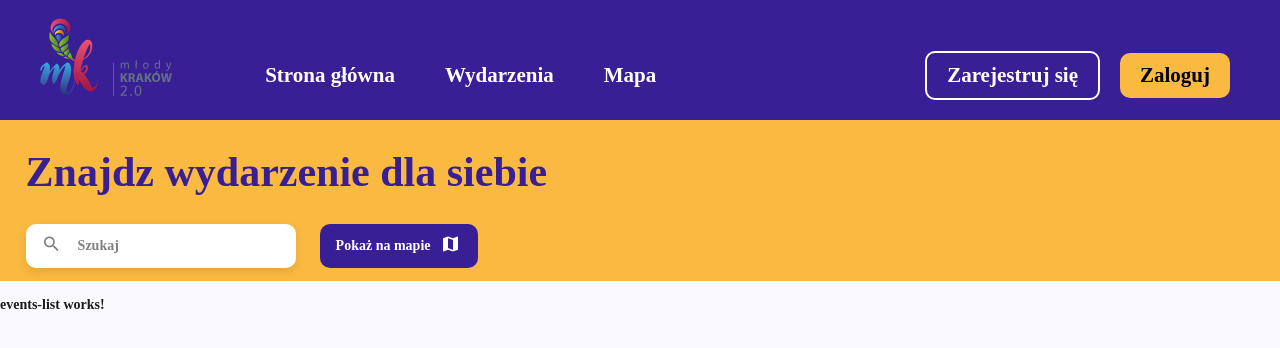
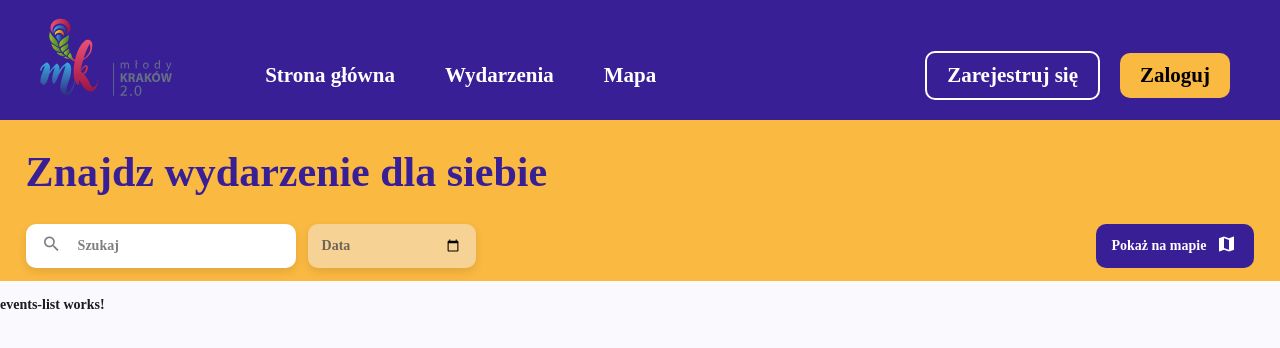
Before and after one commit to PiotrSzczachor/pmpk-app, an Angular app: page /events in a window 1280 px wide. Shown: the top 348 px of the page. Built offline with nearby package versions, Linux system fonts and the light colour scheme; a web font is replaced by a local one.

Commit message:
done filters view

```diff
--- a/src/app/components/events/events-filters/events-filters.html
+++ b/src/app/components/events/events-filters/events-filters.html
@@ -1,26 +1,19 @@
 <div class="events-filters-container">
+    <div class="events-filters-wrapper">
         <p class="title">Znajdz wydarzenie dla siebie</p>
         <div class="filters-container">
             <label class="pill input">
                 <mat-icon>search</mat-icon>
                 <input type="text" placeholder="Szukaj" />
             </label>
-        <label class="pill ghost date">
-            <!-- <mat-form-field appearance="outline" class="pill-field" subscriptSizing="dynamic">
-                <input
-                matInput
-                [matDatepicker]="picker"
-                placeholder="Data"
-                [(ngModel)]="selectedDate"
-                readonly
-                />
-                <mat-datepicker-toggle matSuffix [for]="picker"></mat-datepicker-toggle>
-                <mat-datepicker #picker startView="multi-year"></mat-datepicker>
-            </mat-form-field> -->
-        </label>
+            <div class="date-wrapper">
+                <input type="date" class="date" required />
+                <span class="date-placeholder">Data</span>
+            </div>
             <button class="show-on-map-button">
                 Pokaż na mapie
                 <mat-icon>map</mat-icon>
             </button>
         </div>
     </div>
+</div>
--- a/src/app/components/events/events-filters/events-filters.scss
+++ b/src/app/components/events/events-filters/events-filters.scss
@@ -4,8 +4,11 @@
     background-color: #FAB941;
     display: flex;
     flex-direction: column;
-    padding-left: 2%;
-    padding-bottom: 1%;
+
+    .events-filters-wrapper {
+        padding: 0 2%;
+        padding-bottom: 1%;
+    }
 
     .title {
         font-size: 3.0em;
@@ -46,6 +49,50 @@
             }
         }
 
+        .date-wrapper {
+            position: relative;
+            display: inline-block;
+
+        .date {
+            height: var(--control-h);
+            background: #F6D395;
+            padding: 0 14px;
+            border-radius: 10px;
+            box-shadow: 0 4px 10px rgba(0,0,0,.1);
+            border: none;
+            width: 140px;
+            font-size: 1em;
+
+            &:invalid::-webkit-datetime-edit {
+            color: transparent;
+            }
+            &:invalid::-webkit-datetime-edit-text {
+            color: transparent;
+            }
+            &:invalid::-webkit-datetime-edit-month-field,
+            &:invalid::-webkit-datetime-edit-day-field,
+            &:invalid::-webkit-datetime-edit-year-field {
+            color: transparent;
+            }
+        }
+
+        .date-placeholder {
+            position: absolute;
+            left: 14px;
+            top: 50%;
+            transform: translateY(-50%);
+            color: #6e655a;
+            pointer-events: none;
+            font-weight: 600;
+            transition: opacity .2s ease;
+        }
+
+        .date:valid ~ .date-placeholder {
+            opacity: 0;
+        }
+        }
+
+
         .show-on-map-button {
             display: inline-flex;
             align-items: center;
@@ -59,6 +106,7 @@
             width: fit-content;
             height: 44px;
             gap: 8px;
+            margin-left: auto;
 
             mat-icon {
                 font-size: 20px;
--- a/src/app/components/events/events-filters/events-filters.ts
+++ b/src/app/components/events/events-filters/events-filters.ts
@@ -1,15 +1,12 @@
 import { Component } from '@angular/core';
 import { FormsModule } from '@angular/forms';
-import { MatDatepickerModule } from '@angular/material/datepicker';
-import { MatFormFieldModule } from '@angular/material/form-field';
 import { MatIconModule } from '@angular/material/icon';
 
 @Component({
   selector: 'app-events-filters',
-  imports: [FormsModule, MatIconModule, MatFormFieldModule, MatDatepickerModule],
+  imports: [FormsModule, MatIconModule],
   templateUrl: './events-filters.html',
   styleUrl: './events-filters.scss'
 })
 export class EventsFilters {
-  selectedDate: Date | null = null;
 }
```
Lines whose indentation alone changed are shown as unchanged.
